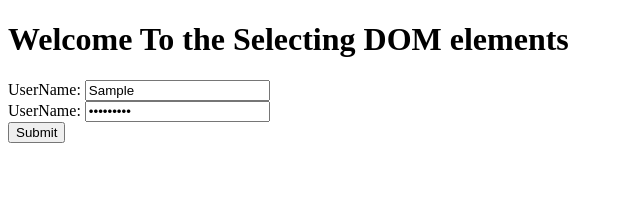
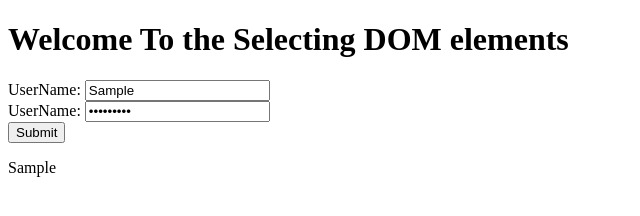
Before and after one commit to SACHITH31/web_dev, a plain HTML site: page frontend/03_js/09_dom/01_selecting_dom_elements/index.html in a window 1280 px wide. Both pictures are taken after typing "Sample", "Sample123" into the empty fields and a click on the button "Submit". Shown: the full height of the page, 0-640 px from the left. Drawn offline with Linux system fonts and the light colour scheme.

Commit message:
displays the username

```diff
--- a/frontend/03_js/09_dom/01_selecting_dom_elements/index.html
+++ b/frontend/03_js/09_dom/01_selecting_dom_elements/index.html
@@ -19,6 +19,9 @@
         <div class="buttonsContainer">
             <button class="submitButton">Submit</button>
         </div>
+        <div class="showResults">
+
+        </div>
     </main>
   <script defer src="script.js"></script>
 </body>
--- a/frontend/03_js/09_dom/01_selecting_dom_elements/script.js
+++ b/frontend/03_js/09_dom/01_selecting_dom_elements/script.js
@@ -2,6 +2,15 @@ const userName = document.querySelector('.userName')
 const password = document.querySelector('.password')
 const submitButton = document.querySelector('.submitButton')
 
+const showResults = document.querySelector('.showResults')
+
 submitButton.addEventListener('click', () => {
-    console.log('Clicked')
+    showResults.innerHTML = '';
+    const userNameTag = document.createElement('p')
+    const passwordTag = document.createElement('p')
+
+    userNameTag.innerText = userName.value
+    passwordTag.innerText = password.value
+
+    showResults.append(userNameTag)
 })
```
